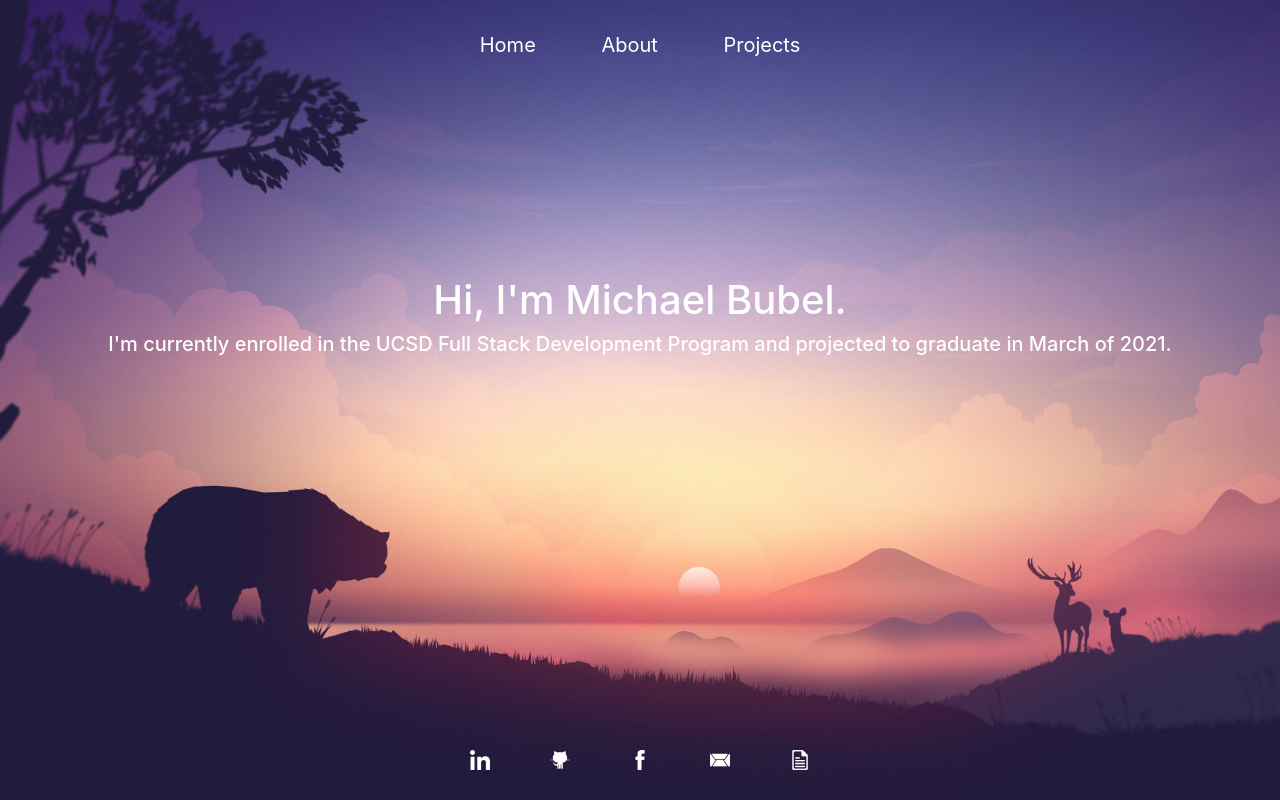
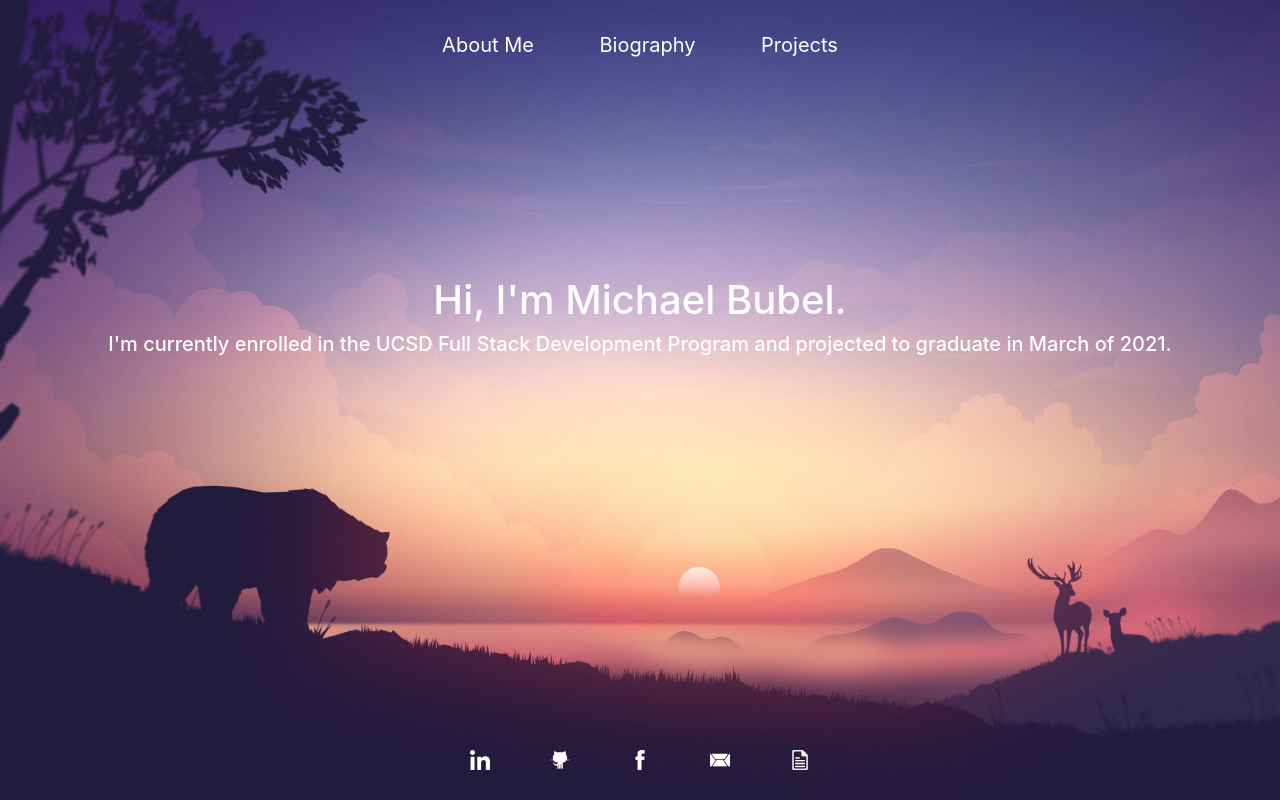
Before and after one commit to mbubel/react-portfolio, a React (Create React App) app: page / in a window 1280 px wide. Built offline with nearby package versions, Linux system fonts and the light colour scheme.

Commit message:
changed the header

```diff
--- a/src/components/Header.js
+++ b/src/components/Header.js
@@ -2,8 +2,8 @@ import { Link } from "react-router-dom";
 function Header(props) {
   return (
     <div className="header fixed-top">
-      <Link to="/" className="headerLink" >Home </Link>
-      <Link to="/about" className="headerLink"> About </Link>
+      <Link to="/" className="headerLink" >About Me </Link>
+      <Link to="/about" className="headerLink"> Biography </Link>
       <Link to="/projects" className="headerLink"> Projects</Link>
     </div>
   );
```
